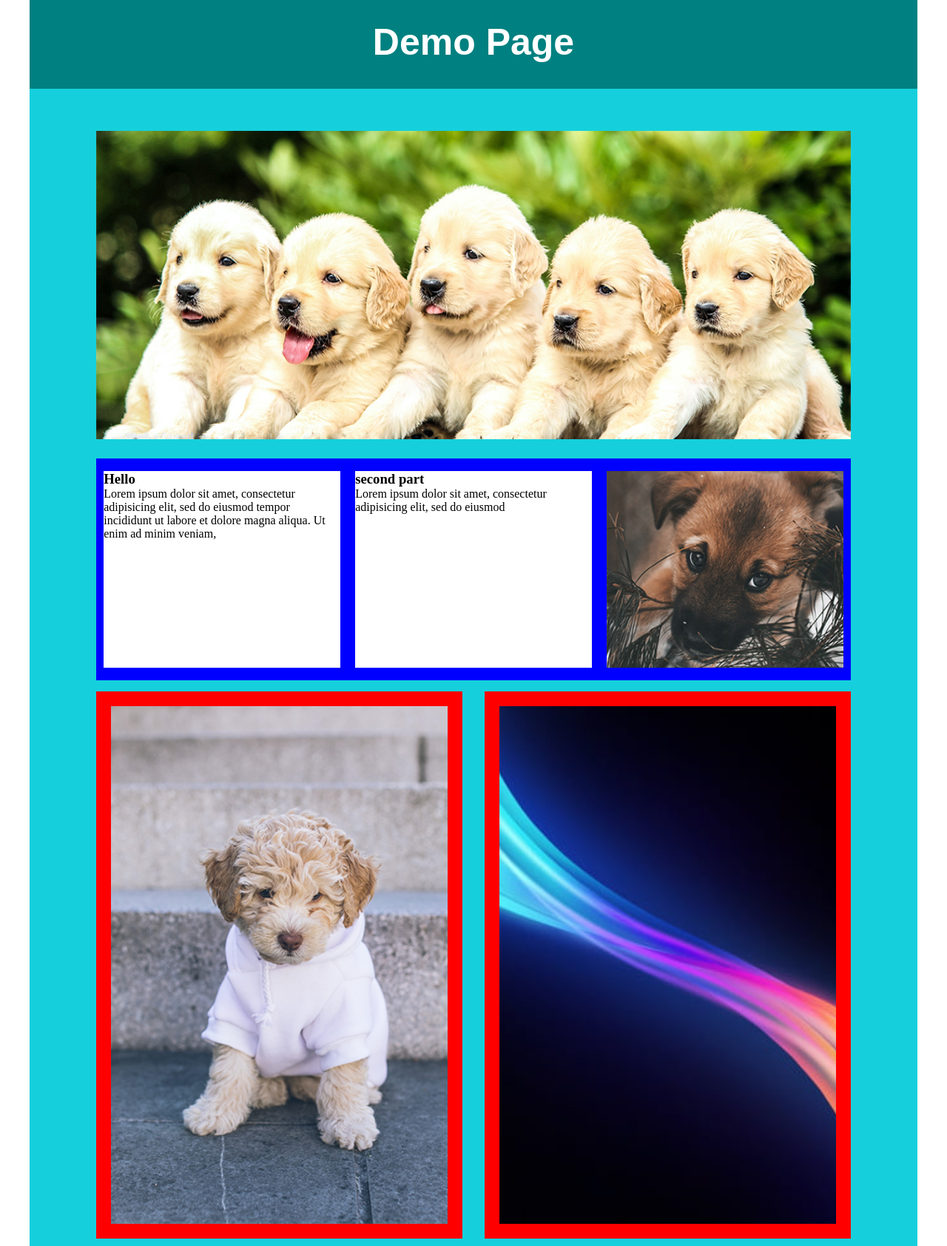
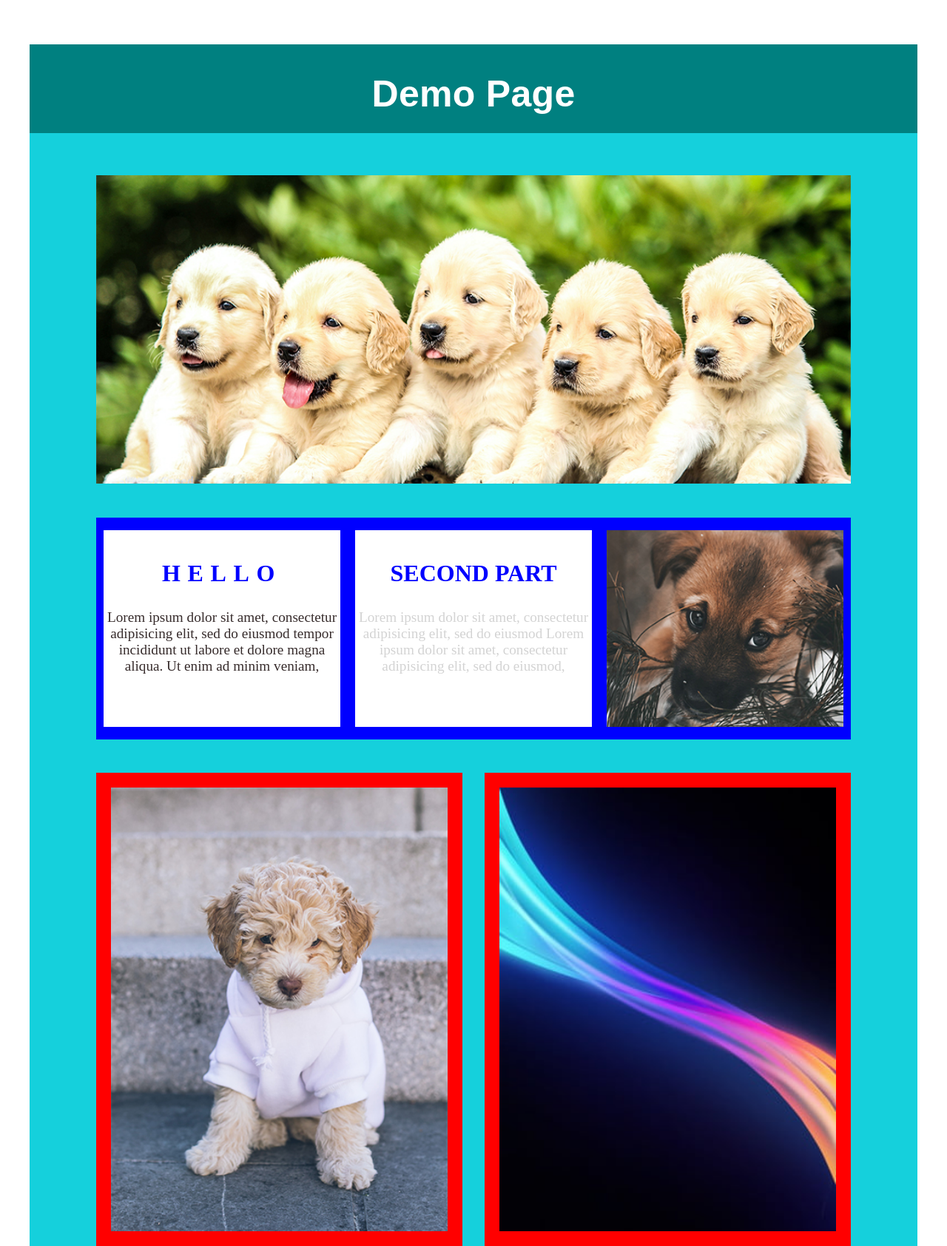
Before and after one commit to Rahel-bit/MY-NEW-PROJECT, a plain HTML site: page sample-web-design-images/index.html in a window 1280 px wide. Shown: the top 1685 px of the page at 74% size. Drawn offline with Linux system fonts and the light colour scheme.

Commit message:
organize my folder

```diff
--- a/sample-web-design-images/css/style.css
+++ b/sample-web-design-images/css/style.css
@@ -1,11 +1,14 @@
 *{
 	margin: 0;
 	padding: 0;
+	margin-top: 30px;
+
 }
 .page-wrapper{
 	max-width: 1200px;
 	margin: auto;
 	background-color: #15d0dc;
+
 }
 
 
@@ -19,9 +22,11 @@
 .header{
 	font-size: 25px;
 	color: #fff;
-	padding-top: 28px;
+	padding-top: 8px;
 	text-align: center;
 	font-family: sans-serif;
+	overflow: hidden;
+	letter-spacing: .3px;
 
 
 }
@@ -50,12 +55,42 @@
 .part-1{
 	width: 32%;
 	background-color: #fff;
-	margin:1.66% 1%;;
+	margin:1.66% 1%;
+	text-align: center;
+	padding-top: 10px;
+	overflow: hidden;
+	color: rgba(55,44,44,1);
 }
 .part-2{
 	width: 32%;
 	background-color: #fff;
 	margin:1.66% 1%;
+	text-align: center;
+	padding-top: 10px;
+	overflow: hidden;
+	color: #d3d3d3;
+
+
+}
+.part-1 h1{
+	color: blue;
+	font-size: 2em;
+
+	text-transform: uppercase;
+	letter-spacing: .3em;
+
+}
+.part-2 h1{
+	color: blue;
+	font-size: 2em;
+
+	text-transform: uppercase;
+
+}
+
+
+p{
+	font-size: 1.2em;
 }
 .part-3{
 	width: 32%;
@@ -77,7 +112,7 @@
 .images-1{
 	background-image: url(../images/image3-dog.jpg);
 	width: 50%;
-	height: 700px;
+	height: 600px;
 	background-size: cover;
 	background-position: center;
 	background-repeat: no-repeat;
@@ -88,7 +123,7 @@
 .images-2{
 	background-image: url(../images/showcade.jpg);
 	width: 50%;
-	height: 700px;
+	height: 600px;
 	background-size: cover;
 	background-position: center;
 	background-repeat: no-repeat;
@@ -106,7 +141,34 @@
 .footer{
 	font-size: 25px;
 	color: #fff;
-	padding-top: 28px;
+	padding-top: 8px;
 	text-align: center;
 	font-family: sans-serif;
 }
+
+/*@media(max-width: 600px){
+	.footer{
+		width: 100%;
+		float: none;
+	}
+	.images-1{
+		width: 100%;
+		float: none;
+	}
+	.images-2{
+		width: 100%;
+		float: none;
+	}
+	.part-1{
+		width: 100%;
+		float: none;
+	}
+	.part-2{
+		width: 100%;
+		float: none;
+	}
+	.part-3{
+		width: 100%;
+		float: none;
+	}
+}*/
--- a/sample-web-design-images/html/index.html
+++ b/sample-web-design-images/index.html
@@ -2,7 +2,7 @@
 <html>
 <head>
 	<title>sample-web-design-image2.jpg</title>
-	<link rel="stylesheet" type="text/css" href="../css/style.css">
+	<link rel="stylesheet" type="text/css" href="css/style.css">
 </head>
 <body>
 	<div class="page-wrapper">
@@ -23,15 +23,17 @@
 
 			<section class="section-2">
 				<div class="part-1">
-					<h3>Hello</h3>
+					<h1>Hello</h1>
 					<p>Lorem ipsum dolor sit amet, consectetur adipisicing elit, sed do eiusmod
 					tempor incididunt ut labore et dolore magna aliqua. Ut enim ad minim veniam,
+
 					</p>
 				</div>
 
 				<div class="part-2">
-					<h3>second part</h3>
-					<p>Lorem ipsum dolor sit amet, consectetur adipisicing elit, sed do eiusmod
+					<h1>second part</h1>
+					<p>Lorem ipsum dolor sit amet, consectetur adipisicing elit, sed do eiusmod Lorem ipsum dolor sit amet, consectetur adipisicing elit, sed do eiusmod,
+
 
 					</p>
 				</div>
@@ -63,6 +65,6 @@
 		</footer>
 
 	</div>
-
+		<div style="margin-top: 200px"></div>
 </body>
 </html>
```
Also changed, not shown: bootstrap exercise/css/style.css (added, +15 -0 lines), bootstrap exercise/index.html (added, +35 -0 lines), images pracitce/imagepractice.html (added, +22 -0 lines), JUN 13 HOME WORK/index.html (renamed from JUN 13 HOME WORK/HTML/index.html), images pracitce/IMAGES/image-1.jpg (renamed from Apple website/IMAGES/image-1.jpg), images pracitce/IMAGES/image-2.jpg (renamed from Apple website/IMAGES/image-2.jpg).
